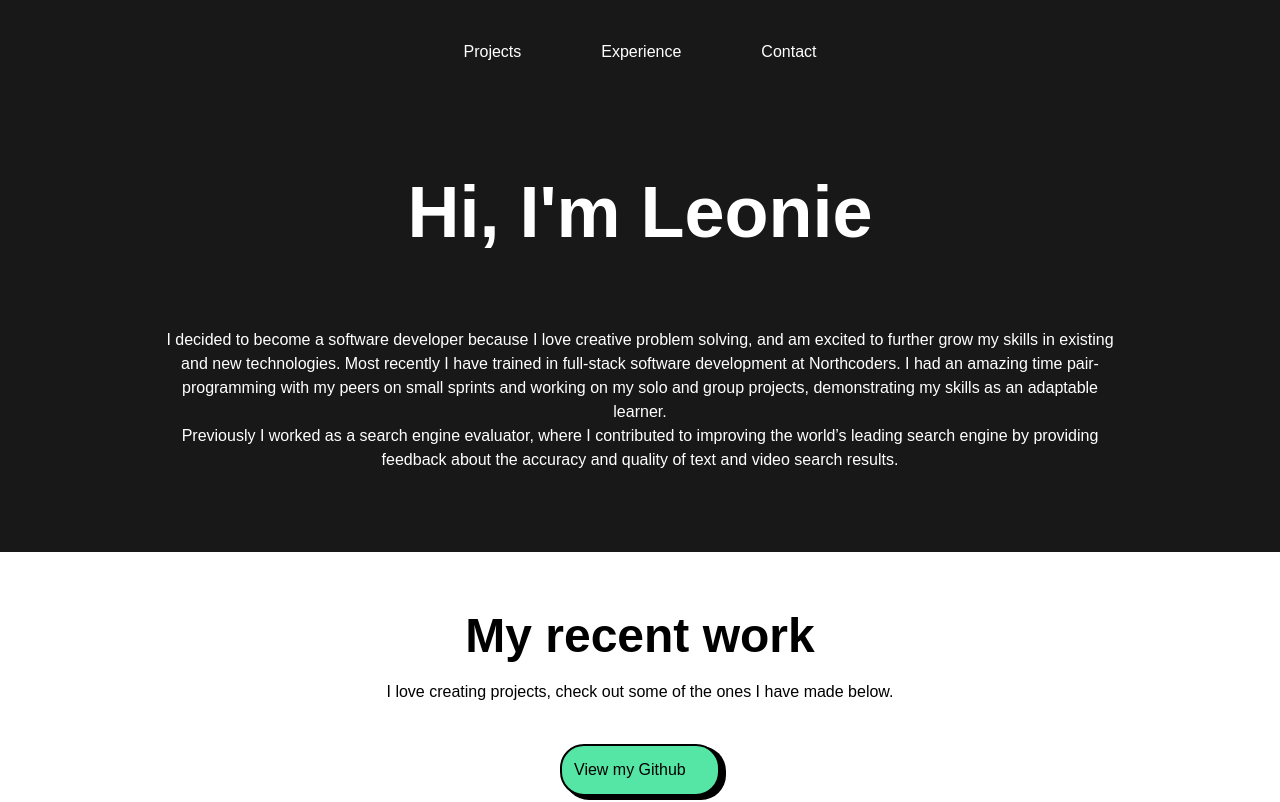
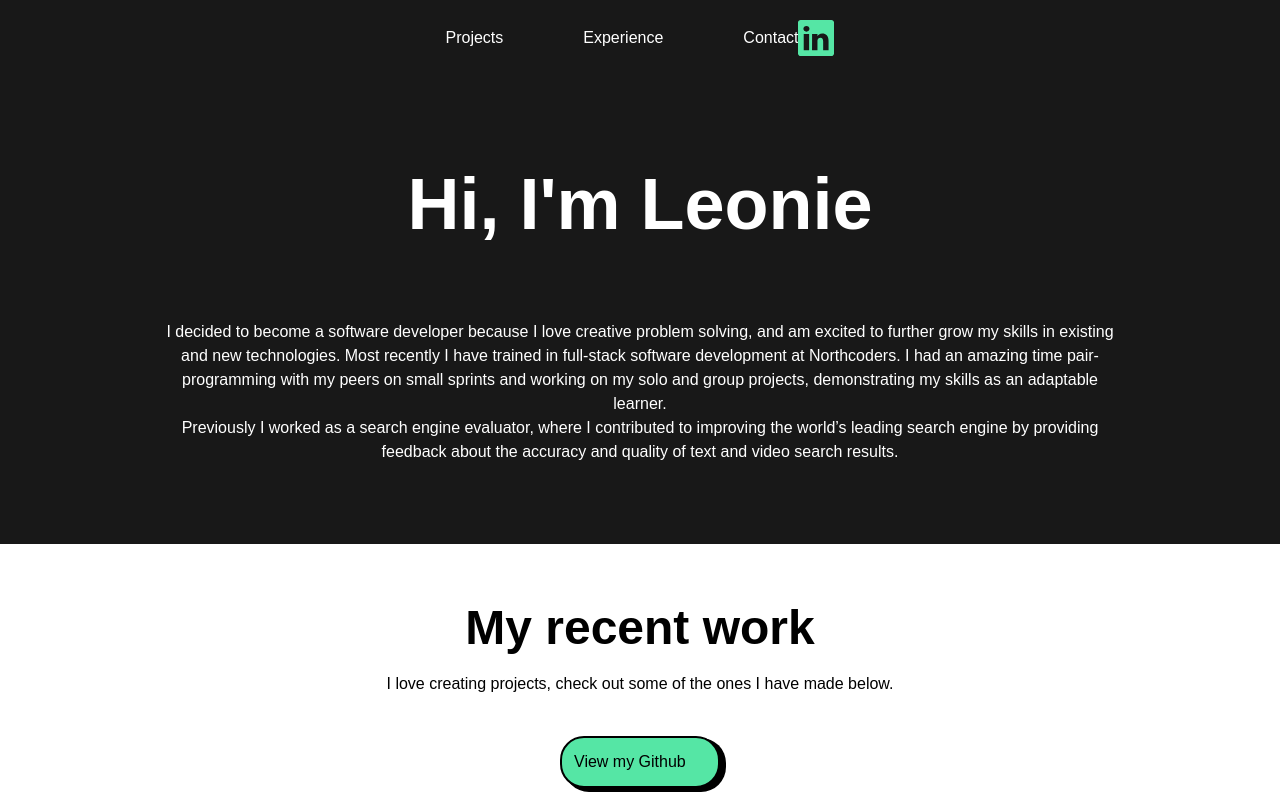
Before and after one commit to LeoniePhelps/Portfolio, a React (Create React App) app: page / in a window 1280 px wide. Shown: the top 802 px of the page. Built offline with nearby package versions, Linux system fonts and the light colour scheme.

Commit message:
add icons

```diff
--- a/src/components/Header.jsx
+++ b/src/components/Header.jsx
@@ -6,6 +6,7 @@
       <h1 class="text-7xl font-workSans font-extrabold text-center">
         Hi, I'm Leonie
       </h1>
+
       <h2 class="font-workSans text-center mt-20">
         I decided to become a software developer because I love creative problem
         solving, and am excited to further grow my skills in existing and new
--- a/src/components/NavBar.jsx
+++ b/src/components/NavBar.jsx
@@ -1,8 +1,9 @@
 import React from "react";
+import { BsLinkedin } from "react-icons/bs";
 
 export const NavBar = () => {
   return (
-    <div class="text-white flex flex-row justify-center font-workSans font-medium mt-10">
+    <header class="text-white flex flex-row justify-center mt-5 font-workSans font-medium ">
       <button
         onClick={() => window.location.replace("/#projects")}
         class="mr-2 md:mr-20"
@@ -18,6 +19,15 @@
       <button onClick={() => window.location.replace("/#contact")}>
         Contact
       </button>
-    </div>
+
+      <a
+        class="text-[#55E6A5] text-4xl"
+        target="_blank"
+        rel="noopener noreferrer"
+        href={"https://www.linkedin.com/in/leonie-phelps-499099223/"}
+      >
+        <BsLinkedin />
+      </a>
+    </header>
   );
 };
```
